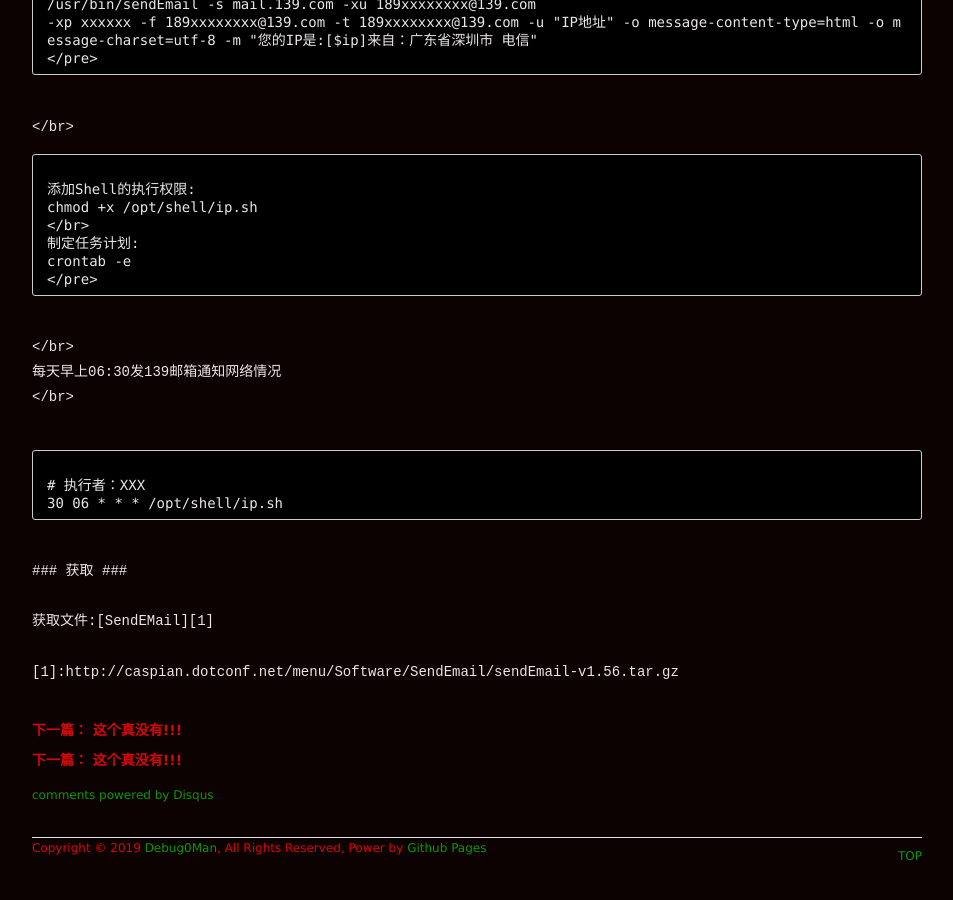
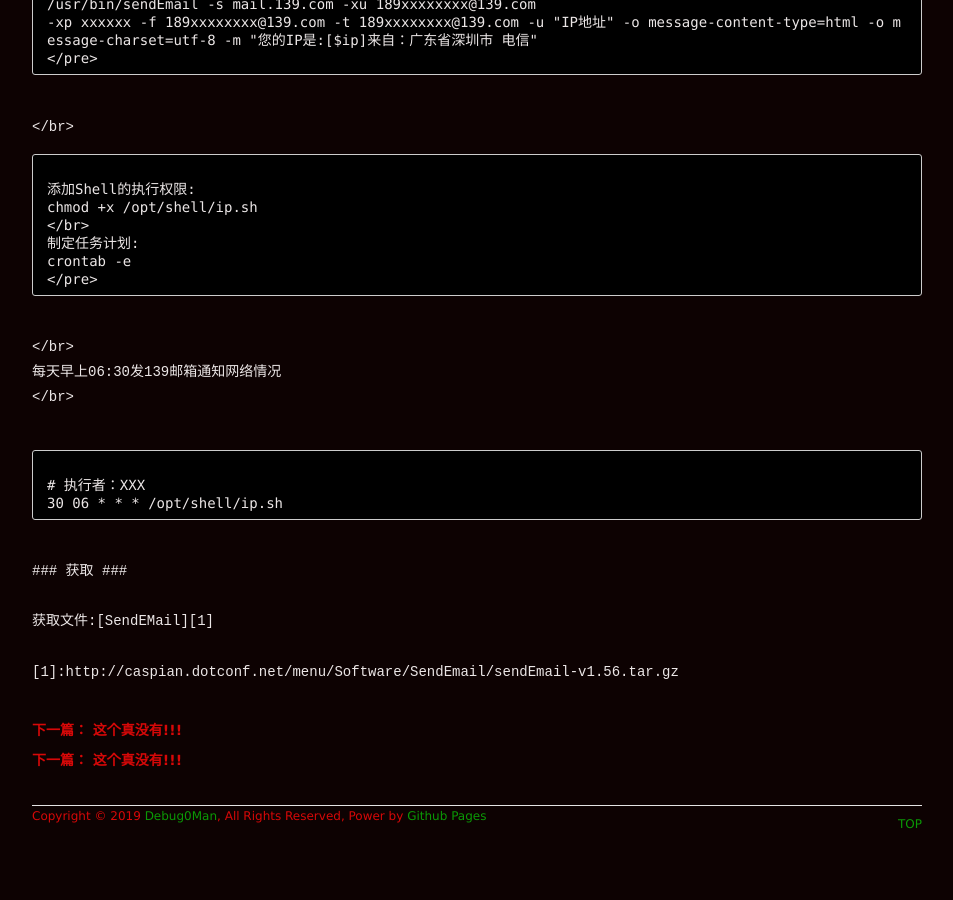
Before and after one commit to debug0man/jiyidian, a Jekyll site: the page built from _posts/2015-12-07-SendEmail.md, in a window 1280 px wide and 900 px high, scrolled down 1955 px. Shown: the whole window, without its empty margins (163-1116 px from the left). Built offline with Jekyll 4.4.1, drawn with Linux system fonts in a browser that asks for light colours; Markdown is read by kramdown in place of the engine named in the settings; comment, search, counter and statistics services are not loaded; after the commit the page ends 2824 px from its top, so only the background shows below that.

Commit message:
remove disqus

```diff
--- a/_config.yml
+++ b/_config.yml
@@ -8,7 +8,6 @@ auto: true
 
 # presonal config
 title: 第八个记忆
-comments: disqus
 
 author:
   name: Debug0Man
--- a/_includes/disqus.html
+++ /dev/null
@@ -1,14 +0,0 @@
-    <div id="disqus_thread"></div>
-    <script type="text/javascript">
-        /* * * CONFIGURATION VARIABLES: EDIT BEFORE PASTING INTO YOUR WEBPAGE * * */
-        var disqus_shortname = 'ixxoo'; // required: replace example with your forum shortname
-
-        /* * * DON'T EDIT BELOW THIS LINE * * */
-        (function() {
-            var dsq = document.createElement('script'); dsq.type = 'text/javascript'; dsq.async = true;
-            dsq.src = '//' + disqus_shortname + '.disqus.com/embed.js';
-            (document.getElementsByTagName('head')[0] || document.getElementsByTagName('body')[0]).appendChild(dsq);
-        })();
-    </script>
-    <noscript>Please enable JavaScript to view the <a href="http://disqus.com/?ref_noscript">comments powered by Disqus.</a></noscript>
-    <a href="http://disqus.ccmom" class="dsq-brlink">comments powered by <span class="logo-disqus">Disqus</span></a>
```
